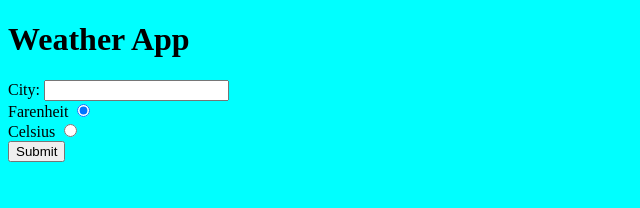
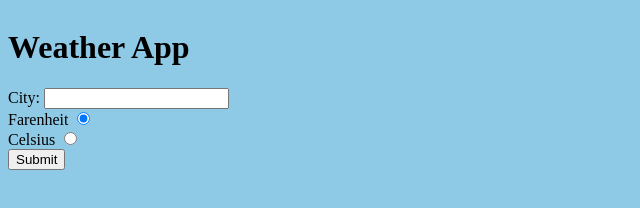
Before and after one commit to Kbouti/weatherApp, a website built with webpack: page dist/index.html in a window 1280 px wide. Shown: the whole page, without its empty margins (0-640 px from the left). Built offline with nearby package versions, Linux system fonts and the light colour scheme; no server answers.

Commit message:
Define color pallette on root

```diff
--- a/src/style.css
+++ b/src/style.css
@@ -1,3 +1,21 @@
-body{
-    background-color: aqua;
+:root{
+    --color1: #8ecae6;
+    --color2: #219ebc;
+    --color3: #023047;
+    --color4: #ffb703;
+    --color5: #fb8500;
 }
+
+
+body {
+  background-color: var(--color1);
+  display: flex;
+  flex-direction: column;
+}
+
+
+
+
+.form {
+  display: flex;
+}
```
